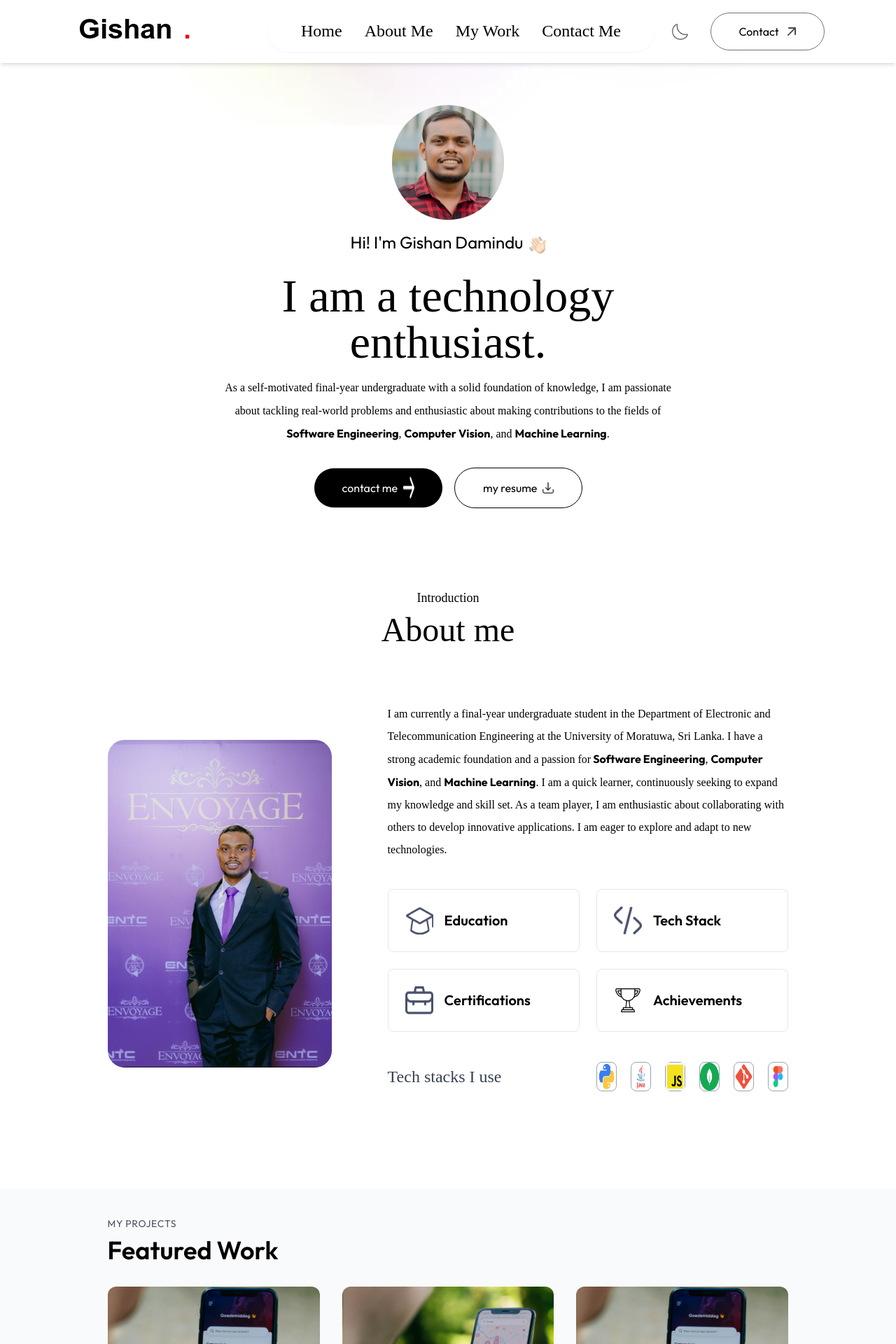
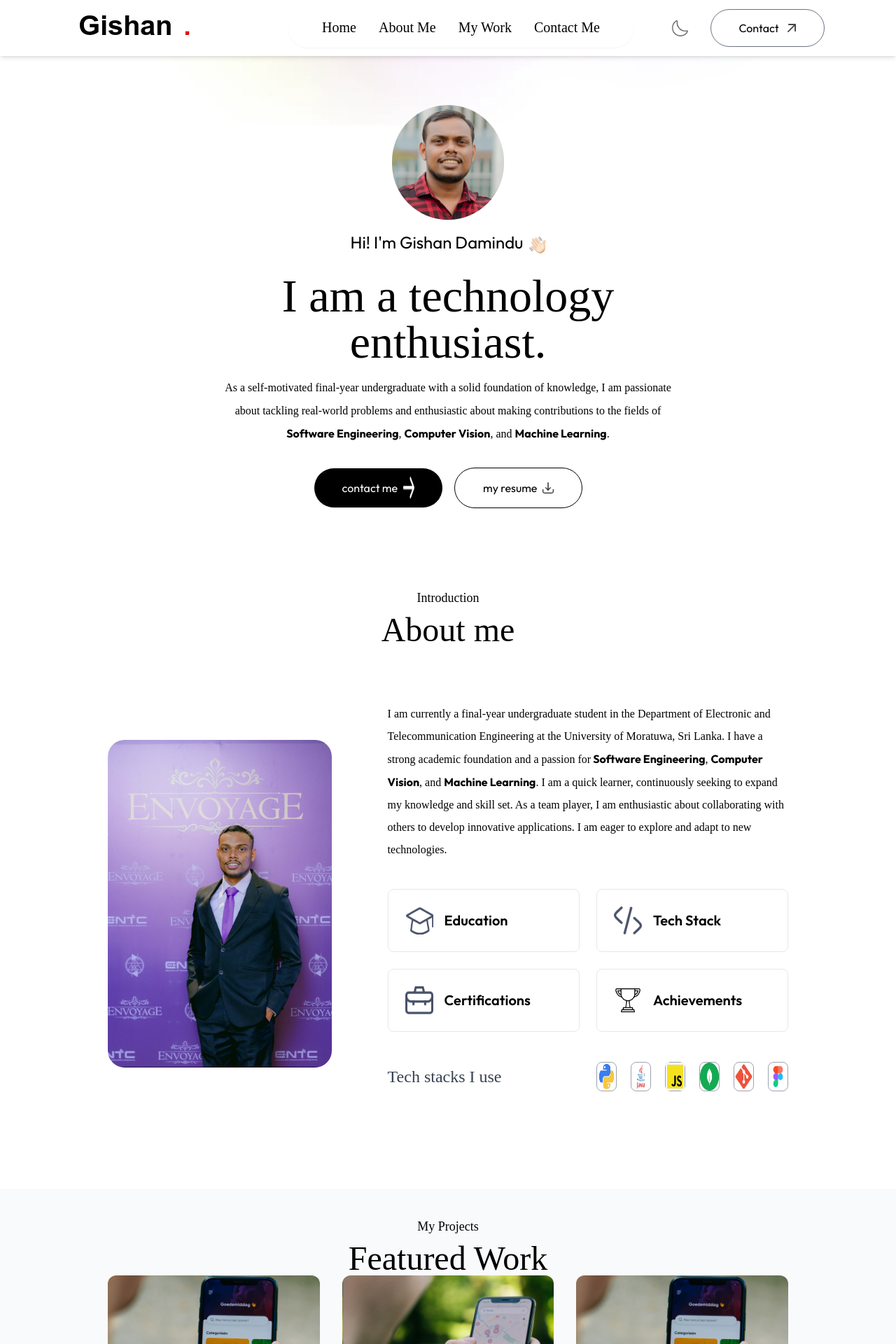
Before and after one commit to GishanDaminduDK/My-Portfolio, a Next.js app in the folder myportfolio/: page / in a window 1280 px wide. Shown: the top 1920 px of the page at 70% size. Built offline with nearby package versions, Linux system fonts and the light colour scheme; a web font is replaced by a local one.

Commit message:
Add contact file

```diff
--- /dev/null
+++ b/myportfolio/app/components/Contact.jsx
@@ -0,0 +1,28 @@
+import React from 'react'
+
+const Contact = () => {
+  return (
+
+    <div id='contact' className='w-full px-[12%] py-10 scroll-mt-20 bg-[url("/footer-bg-color.png")] bg-no-repeat bg-center
+    bg-[length:90%_auto] '>
+          <h4 className='text-center mb-2 text-lg font-Ovo'>Connect with me</h4>
+          <h2 className='text-center text-5xl font-Ovo'>Grt in touch</h2>
+
+        <p className='text-center max-w-2xl mx-auto mt-5 mb-12 font-Ovo'>
+            I am always open to new opportunities and collaborations. Feel free to reach out to me through any of the following platforms.
+        </p>
+        <form className='max-w-2xl mx-auto'>
+        <div className='grid grid -cols-auto gap-6 mt -10 mb-8'>
+            <input type= "text" placeholder="Enter your name" required/>
+            <input type= "email" placeholder="Enter your email" required/>
+        </div>
+            <textarea row='6' placeholder='Enter your message' required></textarea>
+            <button type='submit'>Submit now</button>
+        </form>
+
+
+    </div>
+  )
+}
+
+export default Contact
--- a/myportfolio/app/components/Navbar.jsx
+++ b/myportfolio/app/components/Navbar.jsx
@@ -1,3 +1,106 @@
+// import React, { useState, useRef, useEffect } from 'react';
+// import Image from 'next/image';
+// import { assets } from '@/assets/assets';
+
+// const Navbar = () => {
+//   const [isMenuOpen, setIsMenuOpen] = useState(false);
+//   const [isScroll, setIsScroll] = useState(false);
+
+//   const toggleMenu = () => {
+//     setIsMenuOpen((prev) => !prev);
+//   };
+
+//   const closeMenu = () => {
+//     setIsMenuOpen(false);
+//   };
+//   useEffect(() => {
+//     window.addEventListener('scroll', () => {
+//       if (scrollY > 50) {
+
+//         setIsScroll(true);
+//       } else {
+
+//         setIsScroll(false);
+//       }
+//     })
+
+//   },[])
+
+//   return (
+//     <>
+//       <div className="fixed top-0 right-0 w-11/12 -z-10 translate-y-[-80%]">
+//         <Image src={assets.header_bg_color} alt="Background header color" className="w-full" />
+//       </div>
+
+//       <nav className={`/* Base styles */ w-full  fixed  px-4 py-3 flex items-center justify-between bg-white z-50  shadow-md transition-all duration-300
+//       /* Mobile styles (default) */ flex-wrap md:flex-nowrap /* Padding for different screen sizes */ sm:px-5 lg:px-8 xl:px-[8%] /* Conditional background on scroll */
+//         ${isScroll ? 'bg-white bg-opacity-50 backdrop-blur-lg shadow-sm' : ''}`}>
+
+//         <a href="#top" className="flex items-center">
+//           <Image  src={assets.logo}  alt="Website logo" className="w-28.5 sm:w-30 md:w-33 cursor-pointer md:mr-14 " />
+//         </a>
+
+//         {/* Desktop Navigation */}
+//         <ul className={`hidden md:flex items-center gap-6 lg:gap-8 rounded-full px-12 py-3 ${isScroll ? "" : "bg-white shadow-sm bg-opacity-50"} `}>
+//           <li>
+//             <a className="font-Ovo text-xl" href="#top">Home</a>
+//           </li>
+//           <li>
+//             <a className="font-Ovo text-xl" href="#about-me">About Me</a>
+//           </li>
+//           <li>
+//             <a className="font-Ovo text-xl" href="#work">My Work</a>
+//           </li>
+//           <li>
+//             <a className="font-Ovo text-xl" href="#contact">Contact Me</a>
+//           </li>
+//         </ul>
+//         {/* Mobile Navigation */}
+//         <div className="flex items-center gap-4">
+//           <button>
+//             <Image src={assets.moon_icon} alt="Moon icon" className="w-6" />
+//           </button>
+//           <a
+//             href="#contact"
+//             className="hidden lg:flex items-center gap-3 px-10 py-2.5 border border-gray-500 rounded-full ml-4"
+//           >
+//             Contact
+//             <Image src={assets.arrow_icon} alt="Arrow icon" className="w-3" />
+//           </a>
+//           {/* Menu Icon */}
+//           <button className="block md:hidden ml-3" onClick={toggleMenu}>
+//             <Image src={assets.menu_black} alt="Menu icon" className="w-6" />
+//           </button>
+//         </div>
+
+//         {/* Mobile Menu */}
+//         <ul
+//           className={`flex md:hidden flex-col gap-4 py-20 px-10 fixed right-0 top-0 bottom-0 w-64 z-50 h-screen bg-rose-50 transition-transform duration-500 ${
+//             isMenuOpen ? 'translate-x-0' : 'translate-x-full'
+//           }`}
+//         >
+//           <div className="absolute top-5 right-5" onClick={closeMenu}>
+//             <Image src={assets.close_black} alt="Close icon" className="w-6 cursor-pointer" />
+//           </div>
+//           <li>
+//             <a className="font-Ovo" onClick={closeMenu} href="#top">Home</a>
+//           </li>
+//           <li>
+//             <a className="font-Ovo" onClick={closeMenu} href="#about-me">About Me</a>
+//           </li>
+//           <li>
+//             <a className="font-Ovo" onClick={closeMenu} href="#work">My Work</a>
+//           </li>
+//           <li>
+//             <a className="font-Ovo" onClick={closeMenu} href="#contact">Contact Me</a>
+//           </li>
+//         </ul>
+//       </nav>
+//     </>
+//   );
+// };
+
+// export default Navbar;
 import React, { useState, useRef, useEffect } from 'react';
 import Image from 'next/image';
 import { assets } from '@/assets/assets';
@@ -5,6 +108,8 @@ import { assets } from '@/assets/assets';
 const Navbar = () => {
  const [isMenuOpen, setIsMenuOpen] = useState(false);
  const [isScroll, setIsScroll] = useState(false);
+ const [visible, setVisible] = useState(true);
+ const lastScrollY = useRef(0);
 
  const toggleMenu = () => {
    setIsMenuOpen((prev) => !prev);
@@ -13,18 +118,32 @@ const Navbar = () => {
  const closeMenu = () => {
    setIsMenuOpen(false);
  };
+
  useEffect(() => {
-    window.addEventListener('scroll', () => {
-      if (scrollY > 50) {
+   const handleScroll = () => {
+     const currentScrollY = window.scrollY;
 
+     if (currentScrollY > 50) {
        setIsScroll(true);
      } else {
-
        setIsScroll(false);
      }
-    })
 
-  },[])
+     if (currentScrollY > lastScrollY.current) {
+       setVisible(false);
+     } else {
+       setVisible(true);
+     }
+
+     lastScrollY.current = currentScrollY;
+   };
+
+   window.addEventListener('scroll', handleScroll, { passive: true });
+
+   return () => {
+     window.removeEventListener('scroll', handleScroll);
+   };
+ }, []);
 
  return (
    <>
@@ -32,65 +151,36 @@ const Navbar = () => {
        <Image src={assets.header_bg_color} alt="Background header color" className="w-full" />
      </div>
 
-      <nav className={`w-full fixed px-5 lg:px-8 xl:px-[8%] py-4 flex items-center justify-between bg-white z-50 shadow-md ${isScroll ? 'bg-white bg-opacity-50 backdrop-blur-lf shadow-sm' : ''}`}>
-        <a href="#top">
-          <Image src={assets.logo} alt="Website logo" className="w-33 cursor-pointer mr-14" />
+     <nav className={`w-full fixed px-4 py-3 flex items-center justify-between bg-white z-50 shadow-md transition-all duration-300 flex-wrap md:flex-nowrap sm:px-5 lg:px-8 xl:px-[8%] transform ${visible ? 'translate-y-0' : '-translate-y-full'} ${isScroll ? 'bg-white bg-opacity-50 backdrop-blur-lg shadow-sm' : ''}`}>
+       <a href="#top" className="flex items-center">
+         <Image src={assets.logo} alt="Website logo" className="w-28.5 sm:w-30 md:w-33 cursor-pointer md:mr-14" />
        </a>
 
-        {/* Desktop Navigation */}
-        <ul className={`hidden md:flex items-center gap-6 lg:gap-8 rounded-full px-12 py-3 ${isScroll ? "" : "bg-white shadow-sm bg-opacity-50"} `}>
-          <li>
-            <a className="font-Ovo text-2xl" href="#top">Home</a>
-          </li>
-          <li>
-            <a className="font-Ovo text-2xl" href="#about-me">About Me</a>
-          </li>
-          <li>
-            <a className="font-Ovo text-2xl" href="#work">My Work</a>
-          </li>
-          <li>
-            <a className="font-Ovo text-2xl" href="#contact">Contact Me</a>
-          </li>
+       <ul className={`hidden md:flex items-center gap-6 lg:gap-8 rounded-full px-12 py-3 ${isScroll ? "" : "bg-white shadow-sm bg-opacity-50"}`}>
+         <li><a className="font-Ovo text-xl" href="#top">Home</a></li>
+         <li><a className="font-Ovo text-xl" href="#about-me">About Me</a></li>
+         <li><a className="font-Ovo text-xl" href="#work">My Work</a></li>
+         <li><a className="font-Ovo text-xl" href="#contact">Contact Me</a></li>
        </ul>
-        {/* Mobile Navigation */}
+
        <div className="flex items-center gap-4">
          <button>
            <Image src={assets.moon_icon} alt="Moon icon" className="w-6" />
          </button>
-          <a
-            href="#contact"
-            className="hidden lg:flex items-center gap-3 px-10 py-2.5 border border-gray-500 rounded-full ml-4"
-          >
-            Contact
-            <Image src={assets.arrow_icon} alt="Arrow icon" className="w-3" />
-          </a>
-          {/* Menu Icon */}
+         <a href="#contact" className="hidden lg:flex items-center gap-3 px-10 py-2.5 border border-gray-500 rounded-full ml-4">Contact <Image src={assets.arrow_icon} alt="Arrow icon" className="w-3" /></a>
          <button className="block md:hidden ml-3" onClick={toggleMenu}>
            <Image src={assets.menu_black} alt="Menu icon" className="w-6" />
          </button>
        </div>
 
-        {/* Mobile Menu */}
-        <ul
-          className={`flex md:hidden flex-col gap-4 py-20 px-10 fixed right-0 top-0 bottom-0 w-64 z-50 h-screen bg-rose-50 transition-transform duration-500 ${
-            isMenuOpen ? 'translate-x-0' : 'translate-x-full'
-          }`}
-        >
+       <ul className={`flex md:hidden flex-col gap-4 py-20 px-10 fixed right-0 top-0 bottom-0 w-64 z-50 h-screen bg-rose-50 transition-transform duration-500 ${isMenuOpen ? 'translate-x-0' : 'translate-x-full'}`}>
          <div className="absolute top-5 right-5" onClick={closeMenu}>
            <Image src={assets.close_black} alt="Close icon" className="w-6 cursor-pointer" />
          </div>
-          <li>
-            <a className="font-Ovo" onClick={closeMenu} href="#top">Home</a>
-          </li>
-          <li>
-            <a className="font-Ovo" onClick={closeMenu} href="#about-me">About Me</a>
-          </li>
-          <li>
-            <a className="font-Ovo" onClick={closeMenu} href="#work">My Work</a>
-          </li>
-          <li>
-            <a className="font-Ovo" onClick={closeMenu} href="#contact">Contact Me</a>
-          </li>
+         <li><a className="font-Ovo" onClick={closeMenu} href="#top">Home</a></li>
+         <li><a className="font-Ovo" onClick={closeMenu} href="#about-me">About Me</a></li>
+         <li><a className="font-Ovo" onClick={closeMenu} href="#work">My Work</a></li>
+         <li><a className="font-Ovo" onClick={closeMenu} href="#contact">Contact Me</a></li>
        </ul>
      </nav>
    </>
--- a/myportfolio/app/components/Work.js
+++ b/myportfolio/app/components/Work.js
@@ -7,8 +7,8 @@ const Work = () => {
 
   return (
     <div id="work" className="w-full px-[12%] py-10 scroll-mt-20 bg-gray-50">
-      <h4 className="text-gray-600 uppercase tracking-wider text-sm mb-2">My Projects</h4>
-      <h2 className="text-4xl font-semibold mb-8">Featured Work</h2>
+      <h4 className='text-center mb-2 text-lg font-Ovo'>My Projects</h4>
+      <h2 className='text-center text-5xl font-Ovo'>Featured Work</h2>
 
       <div className="grid grid-cols-1 sm:grid-cols-3 gap-8">
         {workData.map((project, index) => (
--- a/myportfolio/app/page.js
+++ b/myportfolio/app/page.js
@@ -5,6 +5,7 @@ import Header from "./components/Header";
 import About from "./components/About";
 import Services from "./components/Services";
 import Work from "./components/Work";
+import Contact from "./components/Contact";
 export default function Home() {
   return (
    <>
@@ -13,6 +14,7 @@ export default function Home() {
    <About/>
    {/* <Services/> */}
    <Work/>
+   <Contact/>
    </>
   );
 }
```
Lines whose indentation alone changed are shown as unchanged.
